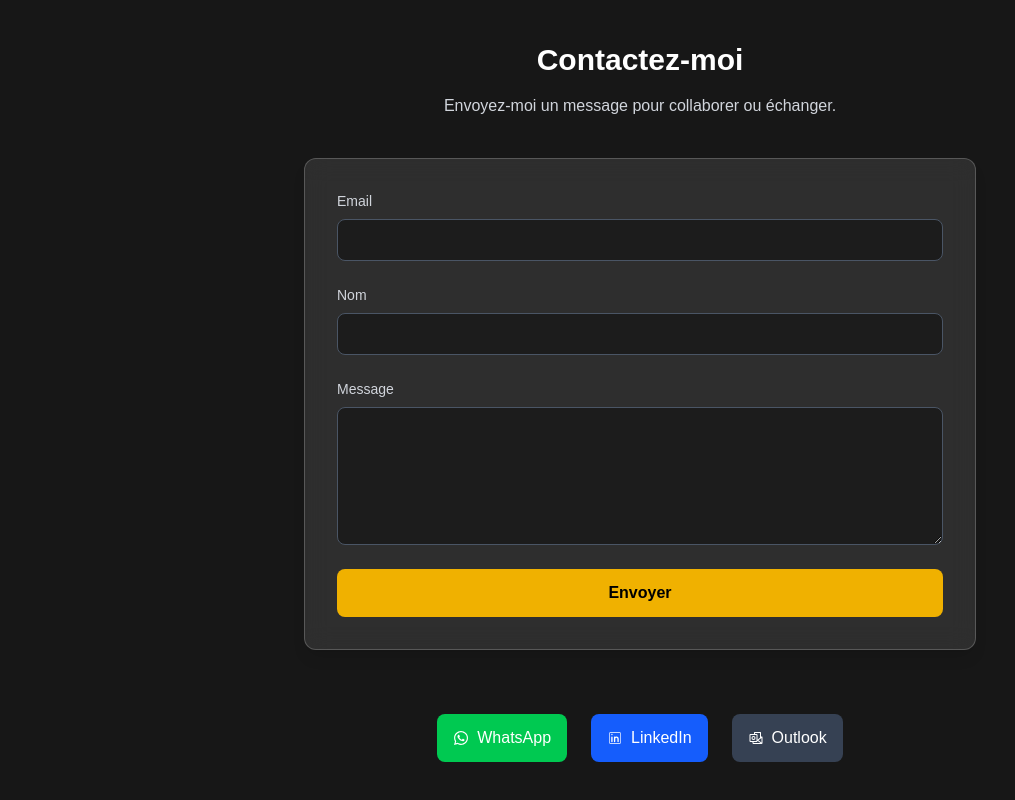
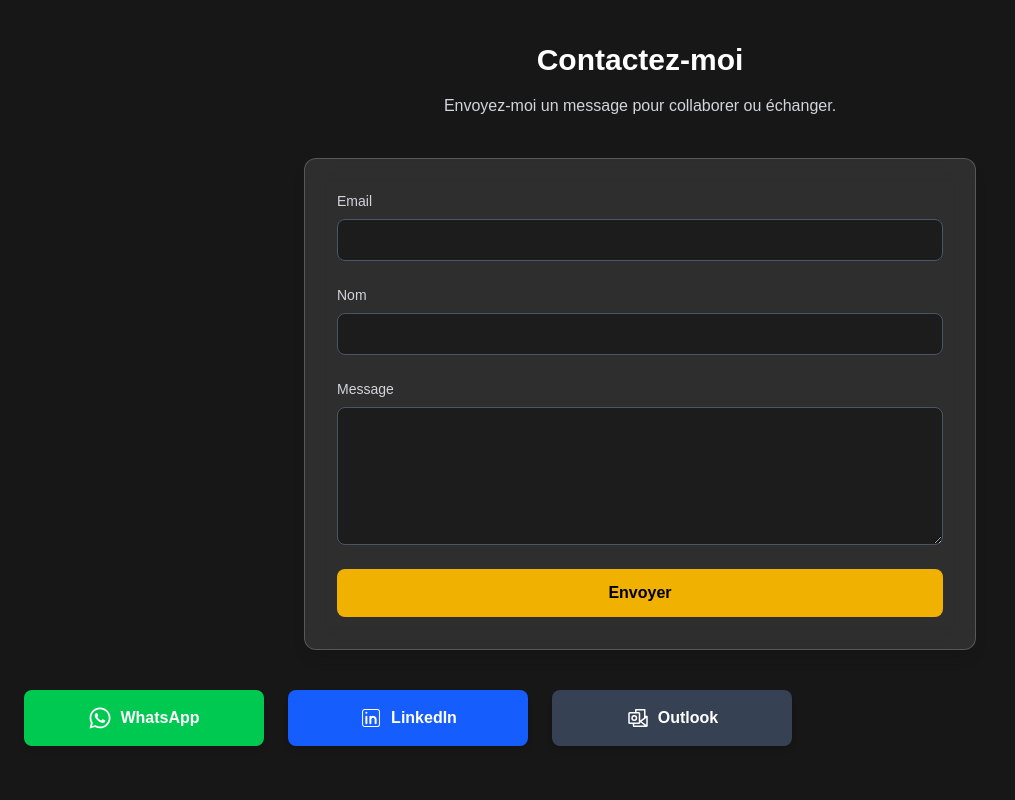
Before and after one commit to Ulrich56/portfolio-3, a Next.js app: page / in a window 1280 px wide. Shown: the part 3188-3988 px from the top of the page, without its empty margins (0-1015 px from the left). Built offline with nearby package versions, Linux system fonts and the light colour scheme.

Commit message:
modifications to contact section

```diff
--- a/app/components/ContactSection.jsx
+++ b/app/components/ContactSection.jsx
@@ -67,20 +67,38 @@ export default function ContactSection() {
         </button>
       </form>
 
-      <div className="max-w-2xl mx-auto mt-10 flex justify-center gap-6">
-          <a href="https://wa.me/2250501103521" target="_blank" rel="noopener noreferrer" className="mt-6 inline-flex items-center gap-2 px-4 py-3 bg-green-500 rounded-lg hover:bg-green-600 transition">
-              <FaWhatsapp className="text-white" />
-               WhatsApp
-          </a>
-          <a href="https://www.linkedin.com/in/ulrich-adeniyi-pineiro-10670a373/" target="_blank" rel="noopener noreferrer" className="mt-6 inline-flex items-center gap-2 px-4 py-3 bg-blue-600 rounded-lg hover:bg-blue-700 transition">
-              <CiLinkedin className="text-white" />
-               LinkedIn
-          </a>
-          <a href="mailto:ulrich.pineiro@epitech.eu" target="_blank" rel="noopener noreferrer" className="mt-6 inline-flex items-center gap-2 px-4 py-3 bg-gray-700 rounded-lg hover:bg-gray-800 transition">
-              <PiMicrosoftOutlookLogo className="text-white" />
-               Outlook
-          </a>
-      </div>
+      <div className="max-w-3xl mx-6 mt-10 grid grid-cols-1 sm:grid-cols-2 xl:grid-cols-3 gap-6 justify-center text-center">
+  <a
+    href="https://wa.me/2250501103521"
+    target="_blank"
+    rel="noopener noreferrer"
+    className="flex items-center justify-center gap-2 px-5 py-4 bg-green-500 text-white rounded-lg shadow-md hover:bg-green-600 hover:scale-105 transition-transform duration-300"
+  >
+    <FaWhatsapp className="text-2xl" />
+    <span className="font-semibold">WhatsApp</span>
+  </a>
+
+  <a
+    href="https://www.linkedin.com/in/ulrich-adeniyi-pineiro-10670a373/"
+    target="_blank"
+    rel="noopener noreferrer"
+    className="flex items-center justify-center gap-2 px-5 py-4 bg-blue-600 text-white rounded-lg shadow-md hover:bg-blue-700 hover:scale-105 transition-transform duration-300"
+  >
+    <CiLinkedin className="text-2xl" />
+    <span className="font-semibold">LinkedIn</span>
+  </a>
+
+  <a
+    href="mailto:ulrich.pineiro@epitech.eu"
+    target="_blank"
+    rel="noopener noreferrer"
+    className="flex items-center justify-center gap-2  px-5 py-4 bg-gray-700 text-white rounded-lg shadow-md hover:bg-gray-800 hover:scale-105 transition-transform duration-300"
+  >
+    <PiMicrosoftOutlookLogo className="text-2xl" />
+    <span className="font-semibold">Outlook</span>
+  </a>
+</div>
+
     </section>
   );
 }
```
